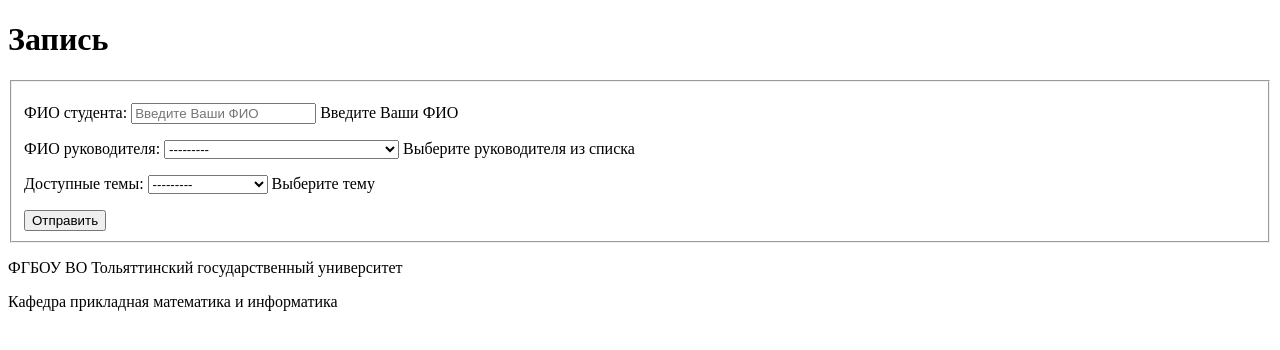
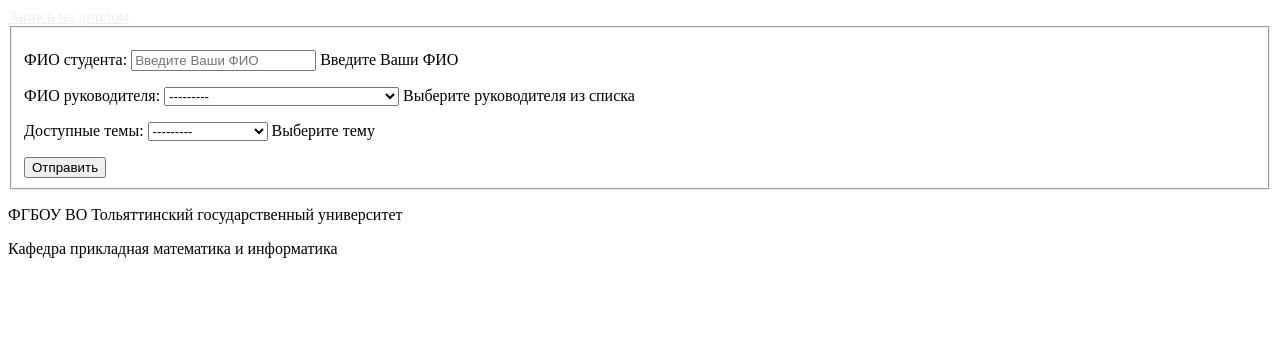
Before and after one commit to gerasimovtltsu/raspred_diplom_imfiit, a Django app: page / in a window 1280 px wide. Shown: the top 350 px of the page. Run offline with Django 4.2, Linux system fonts and the light colour scheme; data comes from the database, SQL or seed files in the repository; both versions use the stored data as it was after the commit.

Commit message:
feat: 1) add navbar in template 2) default degree field is blank 3) change language to ru-RU 4) fix thanks page layout 5) headers for admin panel in urls.py

```diff
--- a/RaspredDiplom/settings.py
+++ b/RaspredDiplom/settings.py
@@ -109,7 +109,7 @@ AUTH_PASSWORD_VALIDATORS = [
 # Internationalization
 # https://docs.djangoproject.com/en/4.1/topics/i18n/
 
-LANGUAGE_CODE = 'en-us'
+LANGUAGE_CODE = 'ru-RU'
 
 TIME_ZONE = 'Europe/Samara'
 
--- a/RaspredDiplom/urls.py
+++ b/RaspredDiplom/urls.py
@@ -26,3 +26,9 @@ urlpatterns = [
     path('thanks', appointview.appointment_approve, name='appointment_approve'),  # страница для редиректа после записи
     re_path(r'^changing', include('smart_selects.urls')),
 ]
+
+# изменения для админки
+
+admin.site.site_header = "ИМФиИТ ТГУ"
+admin.site.site_title = "Панель администратора приложением"
+admin.site.index_title = ""  # сделаем пустую строку чтобы не показывало лишний title
--- a/appointment/models.py
+++ b/appointment/models.py
@@ -4,7 +4,7 @@ from smart_selects.db_fields import ChainedForeignKey
 
 class Supervisor(models.Model):
     name = models.CharField(max_length=255, verbose_name='ФИО руководителя')
-    degree = models.CharField(max_length=255, verbose_name='Ученая степень')
+    degree = models.CharField(max_length=255, verbose_name='Ученая степень', blank=True)
 
     class Meta:
         ordering = ['name']
--- a/templates/base.html
+++ b/templates/base.html
@@ -15,7 +15,11 @@
 </head>
 <body>
     <div class="container">
-        <h1>Запись</h1>
+        <nav class="nav">
+            <div class="nav-left">
+                <a class="brand" href="{% url 'create_student' %}" style="color: #eeeeee">Запись на диплом</a>
+            </div>
+        </nav>
         {% block content %}
         {% endblock %}
     </div>
```
Also changed, not shown: templates/thanks.html (+5 -3 lines), db.sqlite3.
